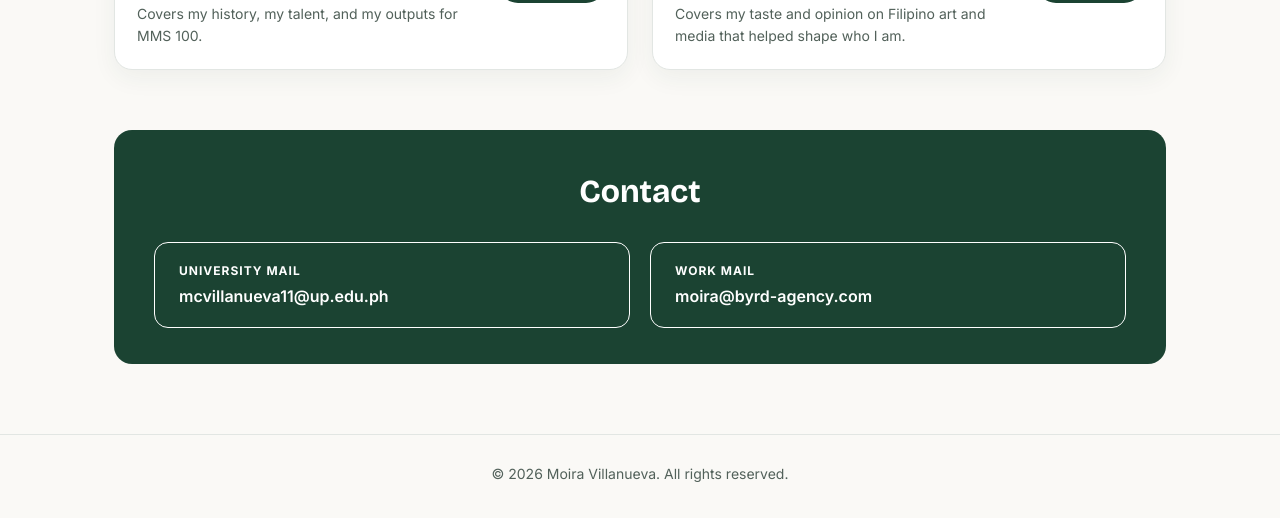
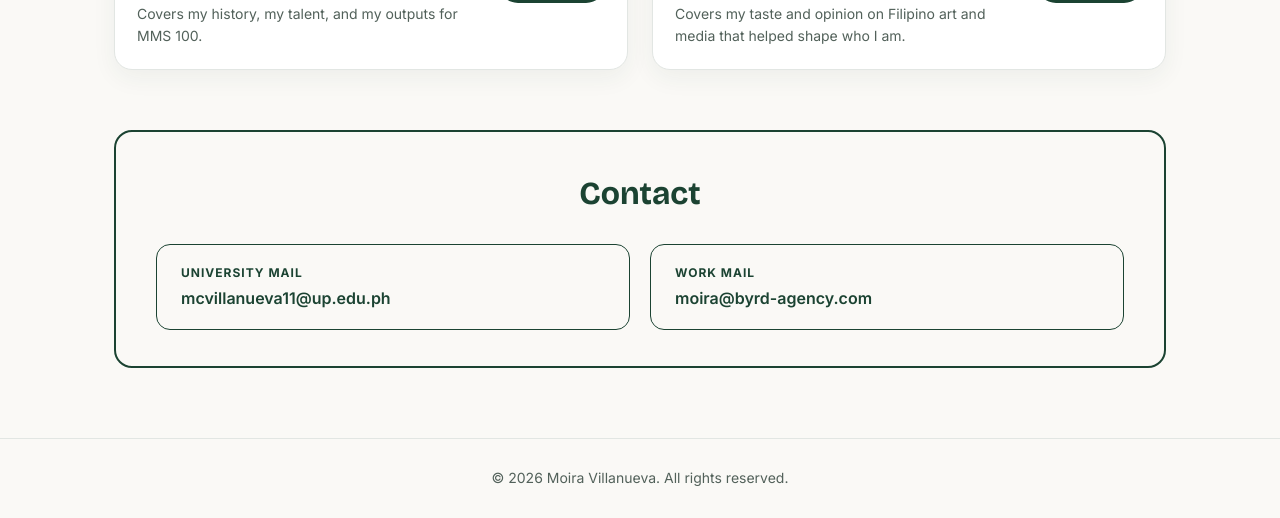
Before and after one commit to mcvillanueva11/Profile-Page, a plain HTML site: page index.html in a window 1280 px wide. Shown: the part 1858-2376 px from the top of the page. Drawn offline with nearby package versions, Linux system fonts and the light colour scheme.

Commit message:
Update style.css
contact info update

```diff
--- a/style.css
+++ b/style.css
@@ -365,11 +365,12 @@ img {
     background-color: #133024;
 }
 
-/* Contact Section - outline cards with white text */
+/* Contact Section - green outline card with green text */
 .contact-box {
     margin-top: 60px;
-    background-color: #1b4332;
-    color: #ffffff;
+    background-color: transparent;
+    border: 2px solid #1b4332;
+    color: #1b4332;
     border-radius: 18px;
     padding: 36px 40px;
     text-align: center;
@@ -380,7 +381,7 @@ img {
     font-size: 32px;
     font-weight: 700;
     margin-bottom: 24px;
-    color: #ffffff;
+    color: #1b4332;
 }
 
 .contact-row {
@@ -394,22 +395,22 @@ img {
     flex-direction: column;
     align-items: flex-start;
     background-color: transparent;
-    border: 1.5px solid #ffffff;
+    border: 1.5px solid #1b4332;
     padding: 18px 24px;
     border-radius: 14px;
     text-decoration: none;
-    color: #ffffff;
+    color: #1b4332;
     transition: background-color 0.2s ease;
 }
 
 .email-card:hover {
-    background-color: rgba(255, 255, 255, 0.1);
+    background-color: #e9f1ec;
 }
 
 .email-label {
     font-size: 12px;
     letter-spacing: 1px;
-    color: #ffffff;
+    color: #1b4332;
     font-weight: 700;
     margin-bottom: 4px;
 }
@@ -417,7 +418,7 @@ img {
 .email-address {
     font-size: 16px;
     font-weight: 600;
-    color: #ffffff;
+    color: #1b4332;
 }
 
 /* Footer */
```
